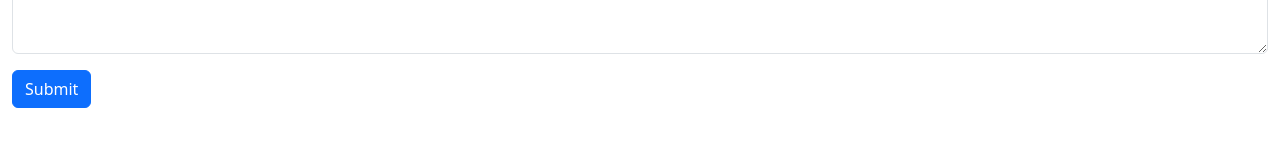
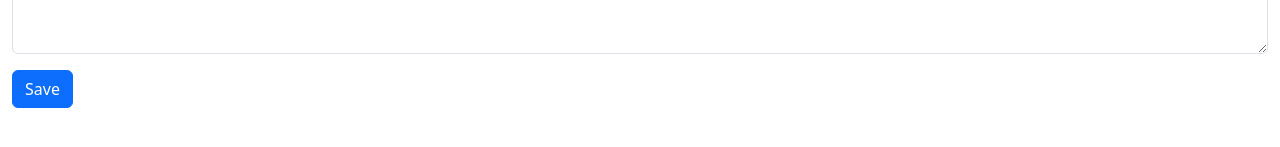
Before and after one commit to aarzybaev/attractor-hw-65, a React (Vite) app: page /pages/admin in a window 1280 px wide. Shown: the part 403-550 px from the top of the page. Built offline with nearby package versions, Linux system fonts and the light colour scheme.

Commit message:
changed button title

```diff
--- a/src/containers/PageForm/PageForm.tsx
+++ b/src/containers/PageForm/PageForm.tsx
@@ -120,7 +120,7 @@
         />
       </div>
 
-      <button type="submit" className="btn btn-primary mt-3">Submit</button>
+      <button type="submit" className="btn btn-primary mt-3">Save</button>
     </form>
   );
 };
```
